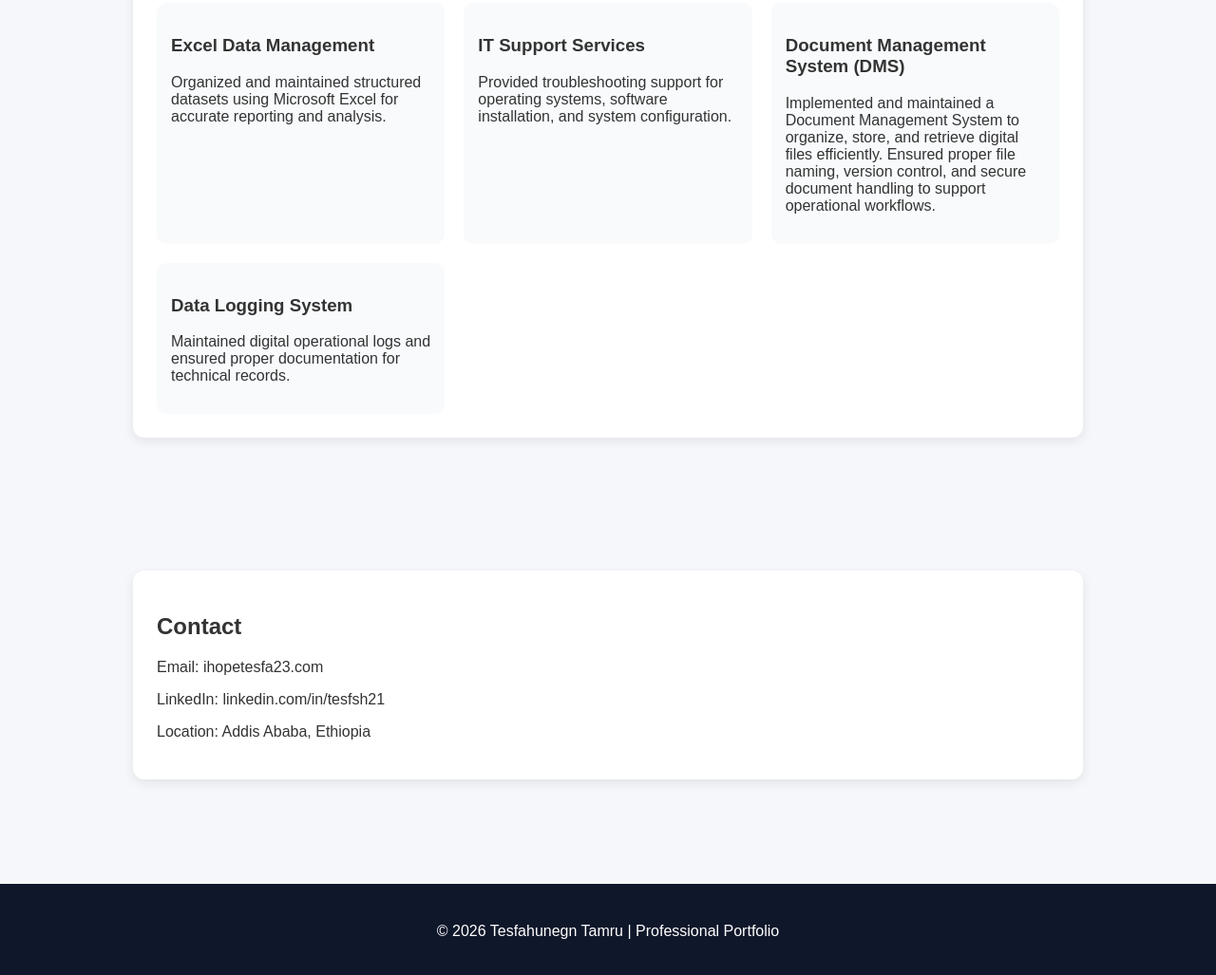
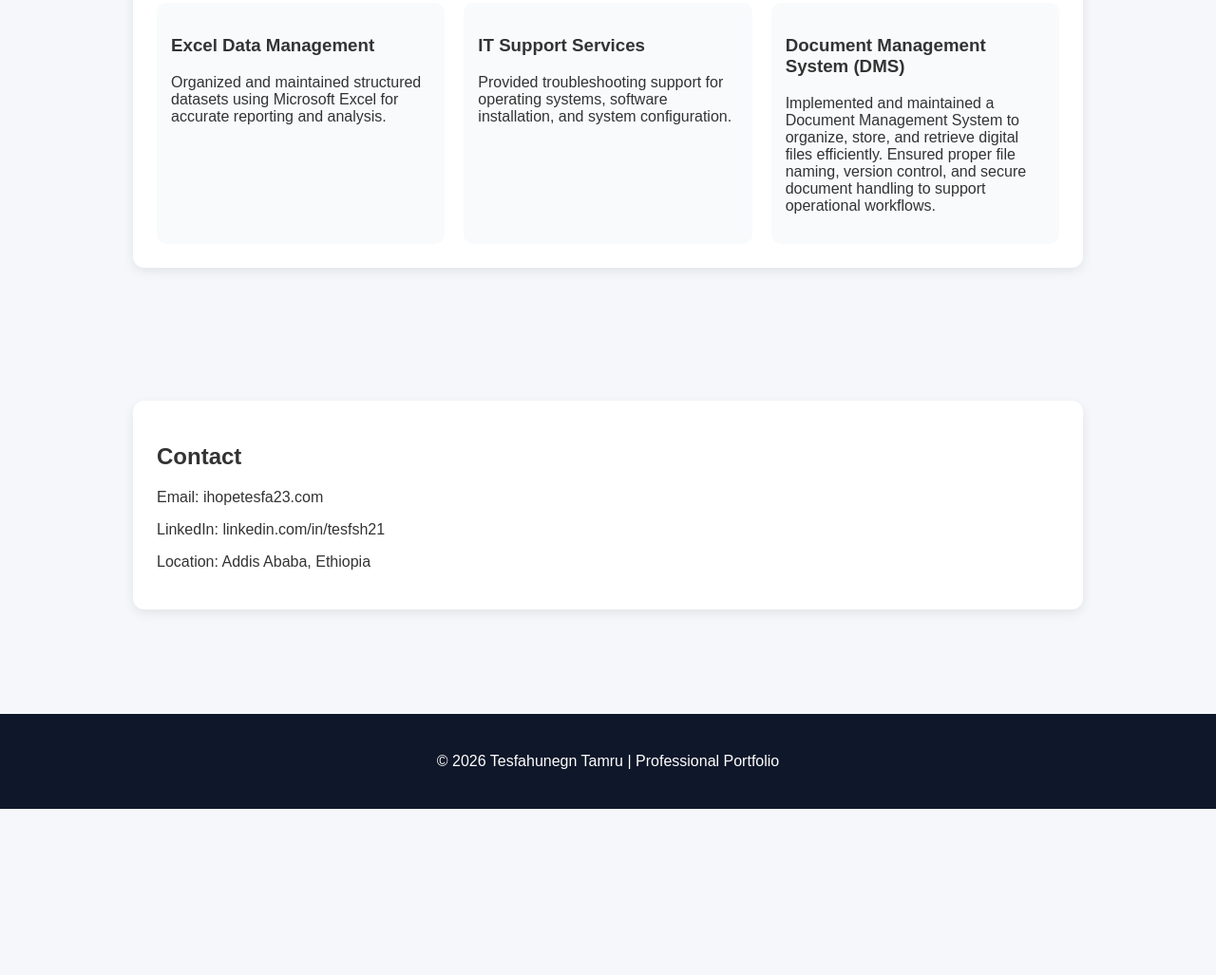
Before and after one commit to Tesfsh21/tesfa-portfolio, a plain HTML site: page index.html in a window 1280 px wide. Shown: the part 1324-2351 px from the top of the page at 95% size. After the commit the page ends 2176 px from the top, so only its background shows below. Drawn offline with Linux system fonts and the light colour scheme.

```diff
--- a/index.html
+++ b/index.html
@@ -82,10 +82,6 @@
 <p>Implemented and maintained a Document Management System to organize, store, and retrieve digital files efficiently. Ensured proper file naming, version control, and secure document handling to support operational workflows.</p>
 </div>
 
-<div class="project">
-<h3>Data Logging System</h3>
-<p>Maintained digital operational logs and ensured proper documentation for technical records.</p>
-</div>
 </div>
 </div>
 </section>
```
